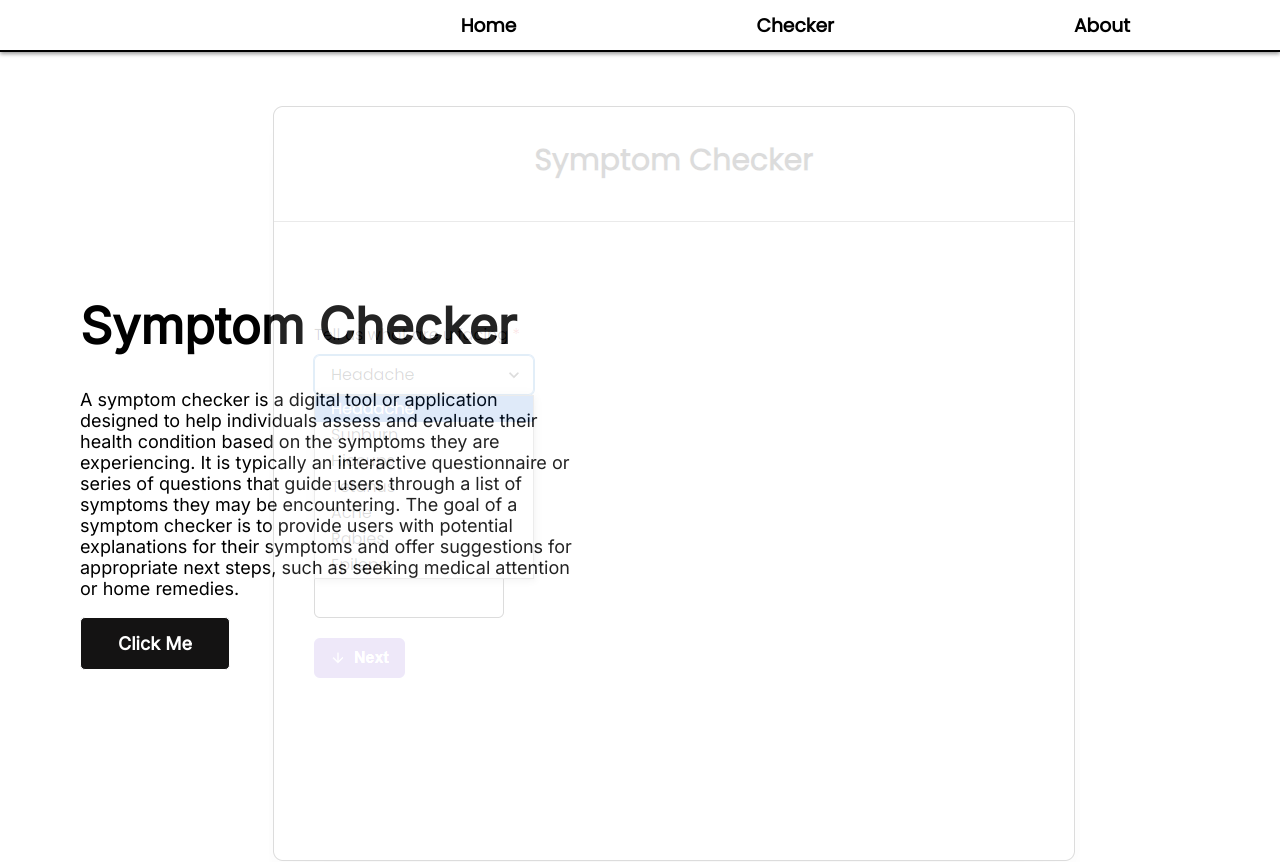
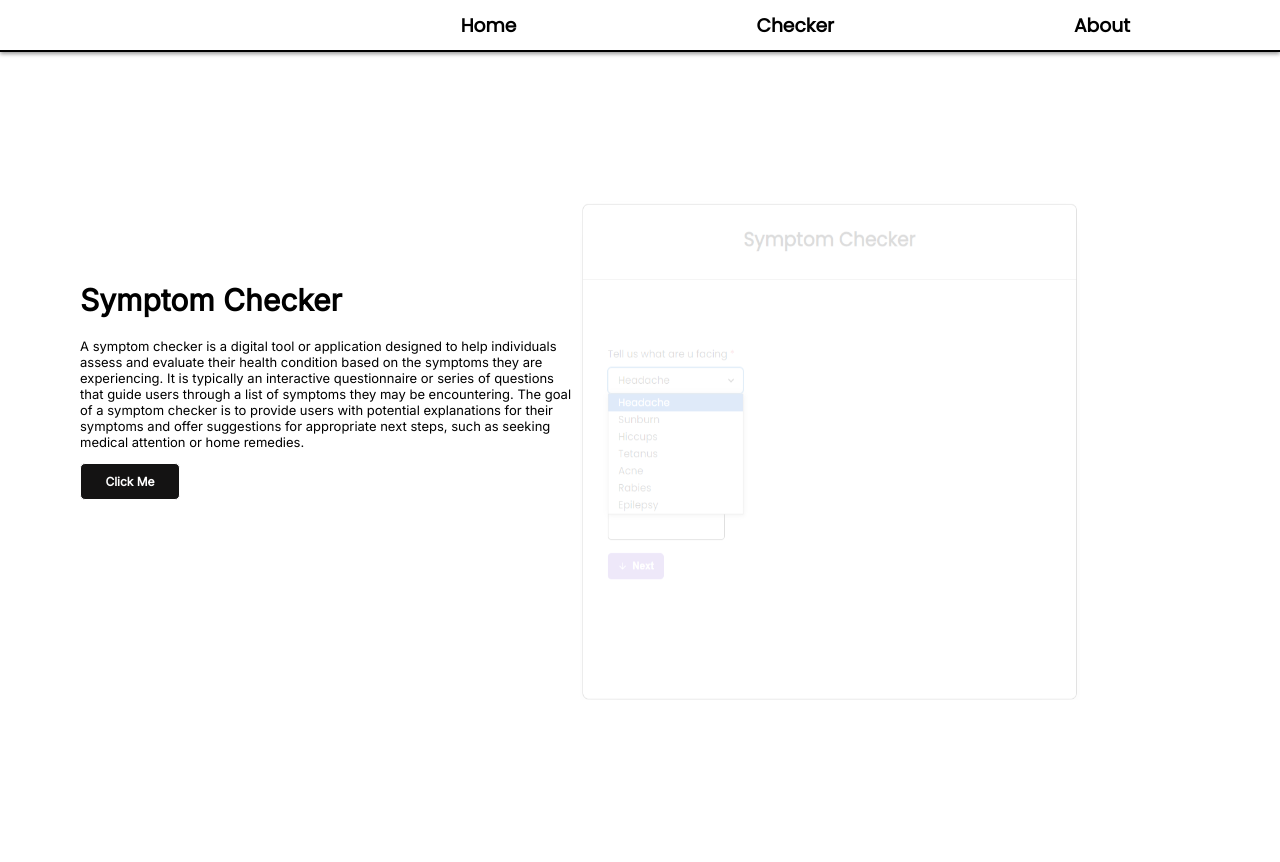
Before and after one commit to Honey2339/Symptom-Checker, a React (Vite) app in the folder client/: page / in a window 1280 px wide. After the commit the page ends 800 px from the top, so only its background shows below. Built offline with nearby package versions, Linux system fonts and the light colour scheme.

Commit message:
Fixed Some Bugs

```diff
--- a/client/src/components/About.jsx
+++ b/client/src/components/About.jsx
@@ -11,6 +11,7 @@ import {
   StackDivider,
   ChakraProvider,
   theme,
+  Stack,
 } from "@chakra-ui/react"
 import React from "react"
 import { Link } from "react-router-dom"
@@ -22,12 +23,18 @@ function About() {
     <div>
       <ChakraProvider theme={theme} resetCSS={false}>
         <Box className="about-container" mt="280px" ml="120px">
-          <Text fontFamily="Poppins" fontSize="27px" fontWeight="500">
+          <Text
+            fontFamily="Poppins"
+            fontSize="27px"
+            fontWeight="500"
+            className="aboutus"
+          >
             About Us
           </Text>
           <Text
+            className="para"
             fontFamily="Poppins"
-            fontSize="17px"
+            fontSize={["12px", "14px", "16px", "18px"]}
             maxW="500px"
             fontWeight="500"
           >
@@ -37,7 +44,14 @@ function About() {
             information before hand.
           </Text>
         </Box>
+        <Stack
+          direction={["column", "row"]}
+          spacing={4}
+          mt={4}
+          ml={["20px", "120px"]}
+        >
           <motion.div
+            className="prasoon-container"
             initial={{ opacity: 0, scale: 1 }}
             animate={{ opacity: 1, scale: 1 }}
             transition={{
@@ -79,6 +93,7 @@ function About() {
             </Card>
           </motion.div>
           <motion.div
+            className="soma-container"
             initial={{ opacity: 0, scale: 1 }}
             animate={{ opacity: 1, scale: 1 }}
             transition={{
@@ -119,6 +134,7 @@ function About() {
               </CardFooter>
             </Card>
           </motion.div>
+        </Stack>
       </ChakraProvider>
     </div>
   )
--- a/client/src/components/Home.css
+++ b/client/src/components/Home.css
@@ -59,3 +59,29 @@
 .home--main p {
   font-size: 18px;
 }
+@media (max-width: 1600px) {
+  .image-transition {
+    top: 200px;
+    height: 500px;
+    width: 500px;
+  }
+  .home--main h1 {
+    font-size: 30px;
+  }
+  .home--main p {
+    font-size: 13px;
+  }
+  .home-redirect {
+    cursor: pointer;
+    font-family: "Inter", sans-serif;
+    padding: 10px;
+    font-size: 12px;
+    width: 100px;
+    border: 1px solid white;
+    border-radius: 5px;
+    font-weight: 600;
+    background-color: rgb(20, 19, 19);
+    color: white;
+    transition: background-color 0.3s ease, color 0.3s ease;
+  }
+}
```
Lines whose indentation alone changed are shown as unchanged.
